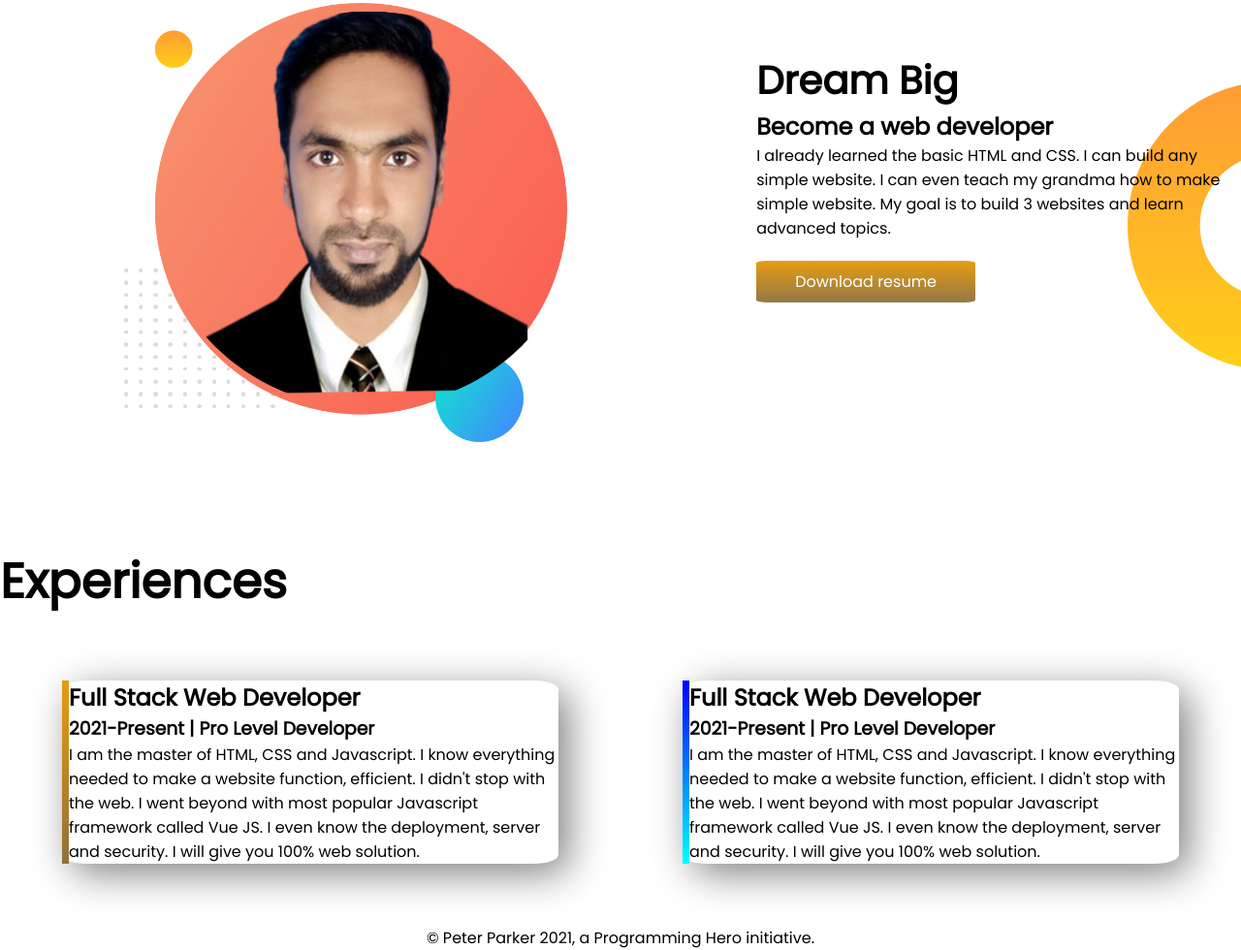
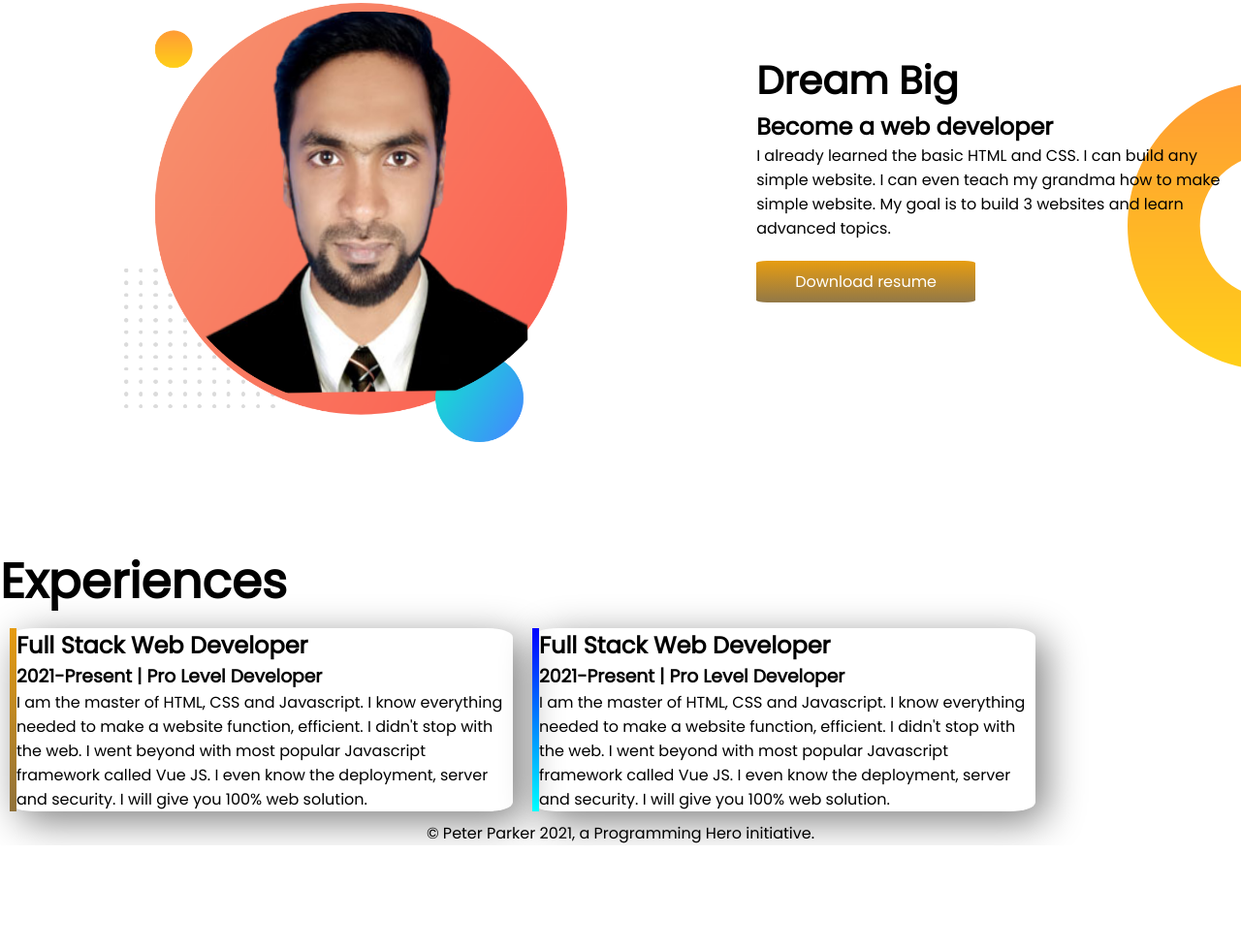
Before and after one commit to rakib333/develpoer-portfolio-again, a plain HTML site: page index.html in a window 1280 px wide. Shown: the part 557-1537 px from the top of the page at 97% size. After the commit the page ends 1429 px from the top, so only its background shows below. Drawn offline with Linux system fonts and the light colour scheme.

Commit message:
commited

```diff
--- a/style.css
+++ b/style.css
@@ -58,7 +58,7 @@ h1{
 }
 .experience-one {
     width: 40%;
-    margin: 5%;
+    margin: 10px;
     box-shadow: 10px 10px 40px gray;
     border-radius: 5%;
 }
```
